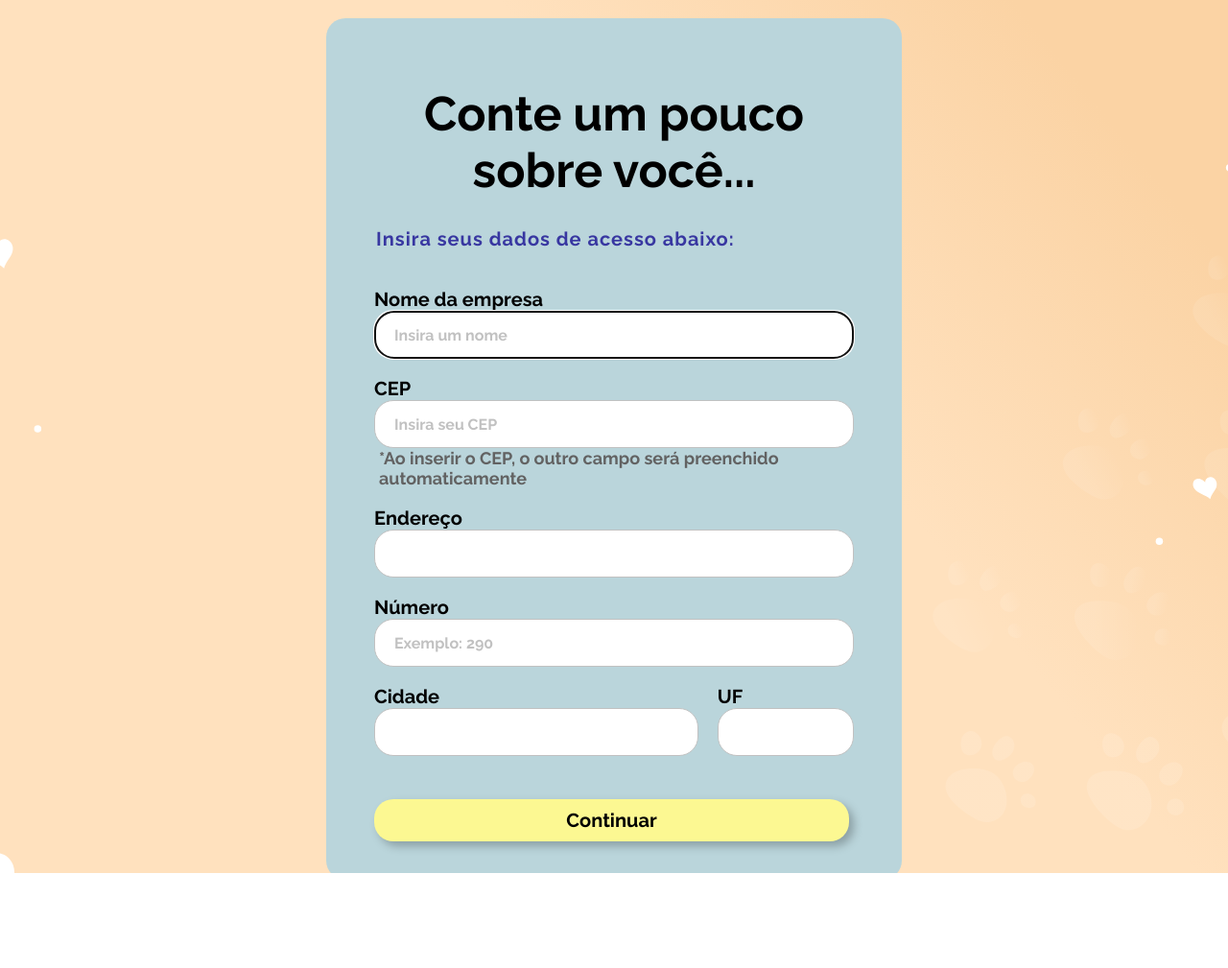
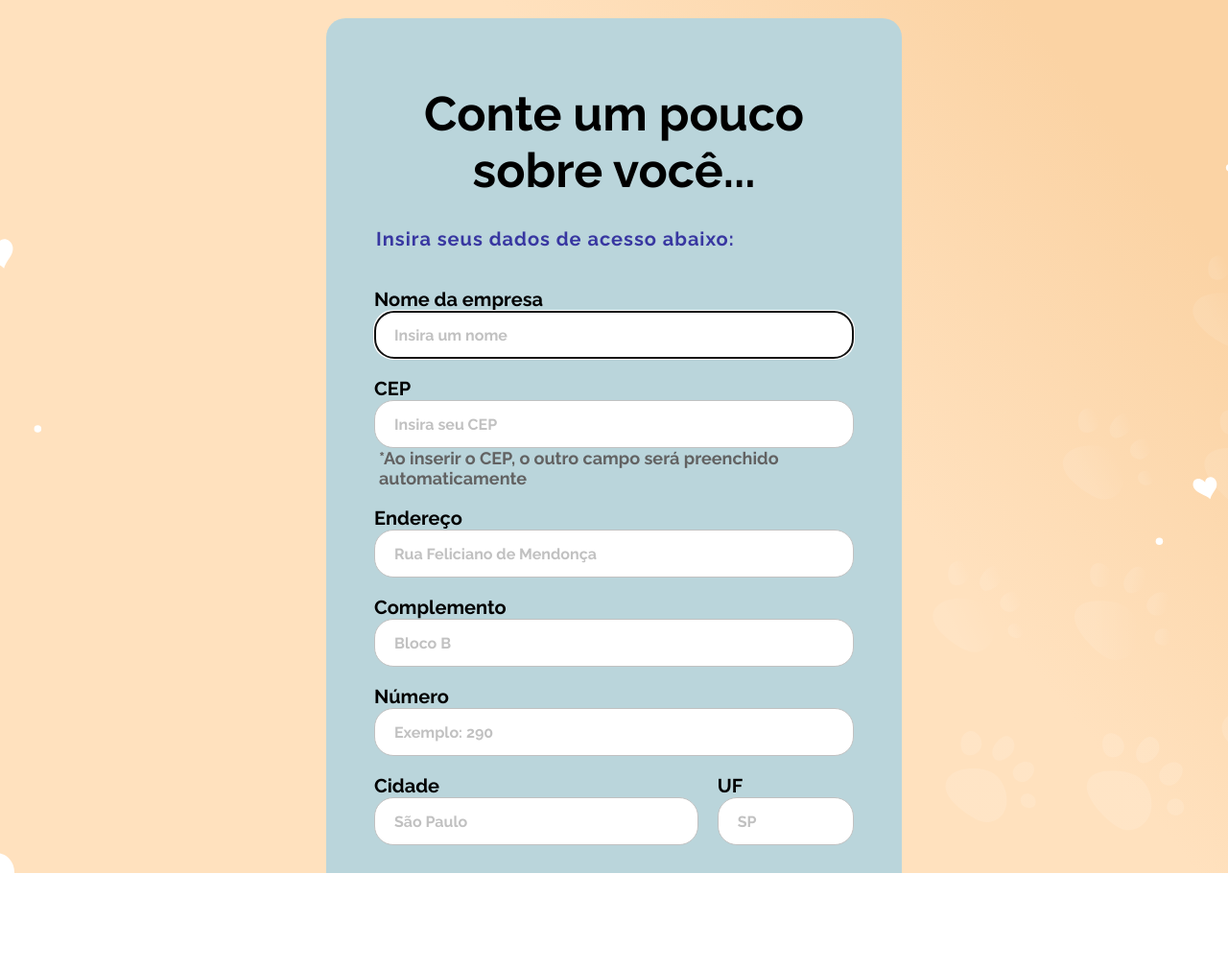
Before and after one commit to Orion-TCC/petiti, a PHP site: page /petiti/views/register/pages/register-empresa/formulario-info-empresa.php in a window 1280 px wide. Shown: the part 151-1160 px from the top of the page at 96% size. Run offline with PHP 8.4, Linux system fonts and the light colour scheme; some libraries are stand-ins or nearby versions.

Commit message:
Manutenção Formulários Empresa

```diff
--- a/views/register/pages/register-empresa/finalizar-cadastro-empresa.php
+++ b/views/register/pages/register-empresa/finalizar-cadastro-empresa.php
@@ -3,6 +3,8 @@
 <?php
 @session_start();
 unset($_SESSION['id-cadastro']);
+unset($_SESSION['tipo-usuario']);
+session_destroy();
 ?>
 
 <head>
--- a/views/register/pages/register-empresa/formulario-info-empresa.php
+++ b/views/register/pages/register-empresa/formulario-info-empresa.php
@@ -46,7 +46,7 @@
                     </div>
 
                     <div class="formularioHolder">
-                        <form class="formElementsHolder" action="controllers/controller-info-empresa.php" method="post">
+                        <form class="formElementsHolder" action="/petiti/api/usuario/endereco/add" method="post">
 
                             <label class="formText">Nome da empresa</label>
                             <input class="formInput" placeholder="Insira um nome" type="text" name="txtNomeEmpresa" id="txtNomeEmpresa" required autofocus>
@@ -56,7 +56,12 @@
                             <span class="textoAviso">*Ao inserir o CEP, o outro campo será preenchido automaticamente</span>
 
                             <label class="formText">Endereço</label>
-                            <input class="formInput" type="text" name="txtEnderecoEmpresa" id="rua" required minlength="4">
+                            <input class="formInput" placeholder="Rua Feliciano de Mendonça" type="text" name="txtEnderecoEmpresa" id="rua" required minlength="4">
+
+
+                            <label class="formText">Complemento</label>
+                            <input class="formInput" placeholder="Bloco B" type="text" name="txtComplementoEmpresa" id="txtComplementoEmpresa" minlength="1">
+
 
 
                             <label class="formText">Número</label>
@@ -65,12 +70,12 @@
                             <div class="CidadeEUFHolder">
                                 <div style="width: 380px;">
                                     <label class="formText">Cidade</label>
-                                    <input class="formInput" type="text" name="txtCidadeEmpresa" id="cidade" required minlength="6">
+                                    <input class="formInput" placeholder="São Paulo" type="text" name="txtCidadeEmpresa" id="cidade" required minlength="6">
                                 </div>
 
                                 <div style="width: 160px; margin-left: 20px;">
                                     <label class="formText">UF</label>
-                                    <input class="formInput" type="text" name="txtUfEmpresa" id="uf" required minlength="6">
+                                    <input class="formInput" placeholder="SP" type="text" name="txtUfEmpresa" id="uf" required minlength="6">
                                 </div>
                             </div>
                             <button class="formSubmit" type="submit">Continuar</button>
```
